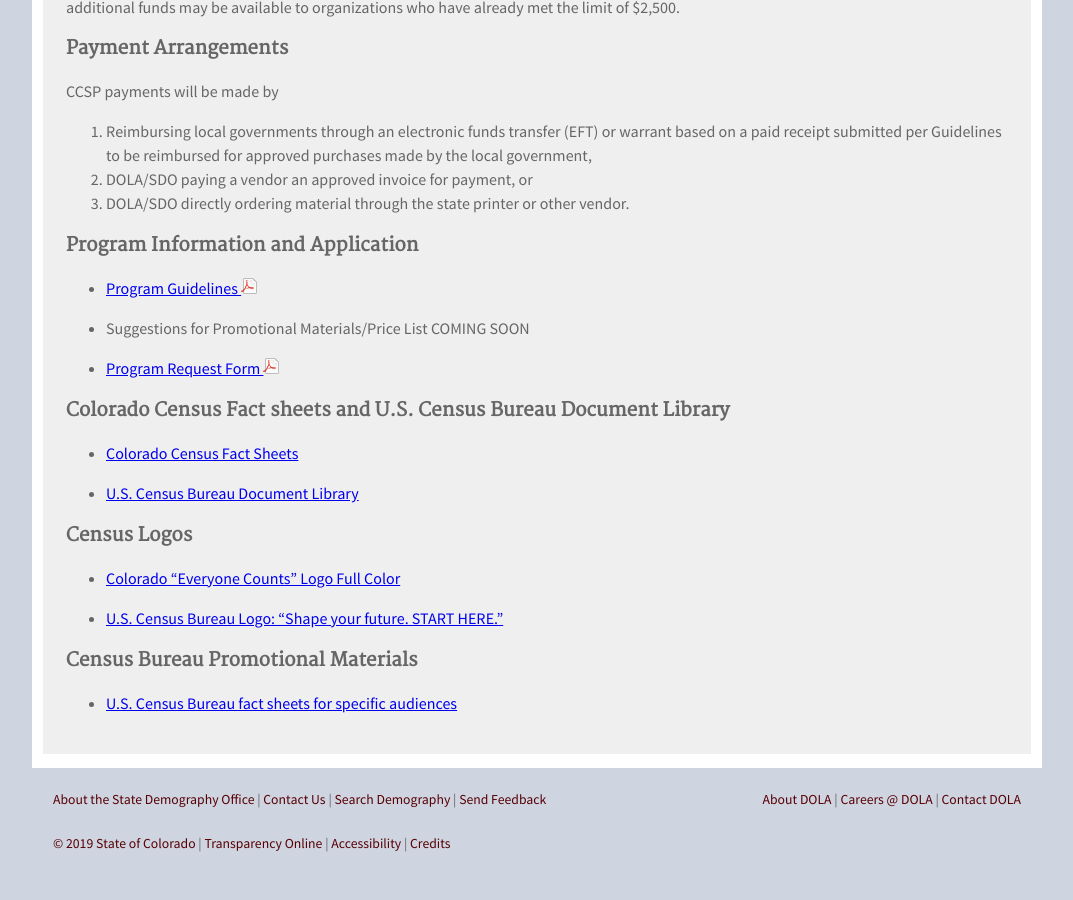
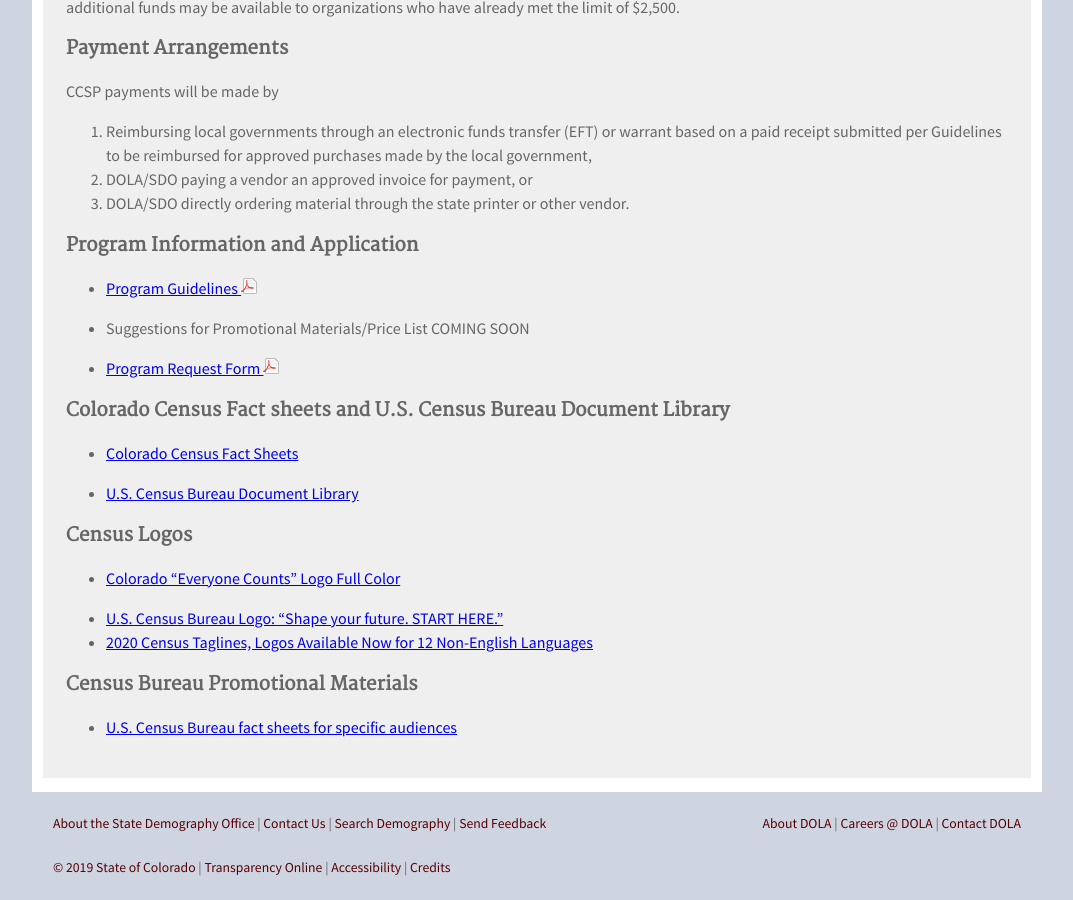
Before and after one commit to TBleess/Website_New, a Jekyll site: the page built from pages/5_CensusACS/2020-CCSP.md, in a window 1280 px wide and 900 px high, scrolled down 726 px. Shown: the whole window, without its empty margins (103-1176 px from the left). Built offline with Jekyll 4.4.1, drawn with Linux system fonts in a browser that asks for light colours; before the commit the page ends 1602 px from its top, so only the background shows below that.

Commit message:
Update 2020-CCSP.md

```diff
--- a/pages/5_CensusACS/2020-CCSP.md
+++ b/pages/5_CensusACS/2020-CCSP.md
@@ -45,6 +45,7 @@ This Program has approximately $220,000 available and is limiting requests to $2
 - [Colorado "Everyone Counts" Logo Full Color](https://drive.google.com/uc?export=download&id=1R_lNQ2OM7cmUmrVfXAoQ8nLFwsMEUO1V)
 
 - [U.S. Census Bureau Logo: "Shape your future. START HERE."](https://drive.google.com/uc?export=download&id=1KintrXC5oJdBrPAEQ05OvtViZLuiAmp9)
+- [2020 Census Taglines, Logos Available Now for 12 Non-English Languages](https://www.census.gov/newsroom/press-releases/2019/2020-taglines-logos-languages.html?utm_campaign=20190802msc20s1ccnwsrs&utm_medium=email&utm_source=govdelivery)
 
 
 ### Census Bureau Promotional Materials
```
